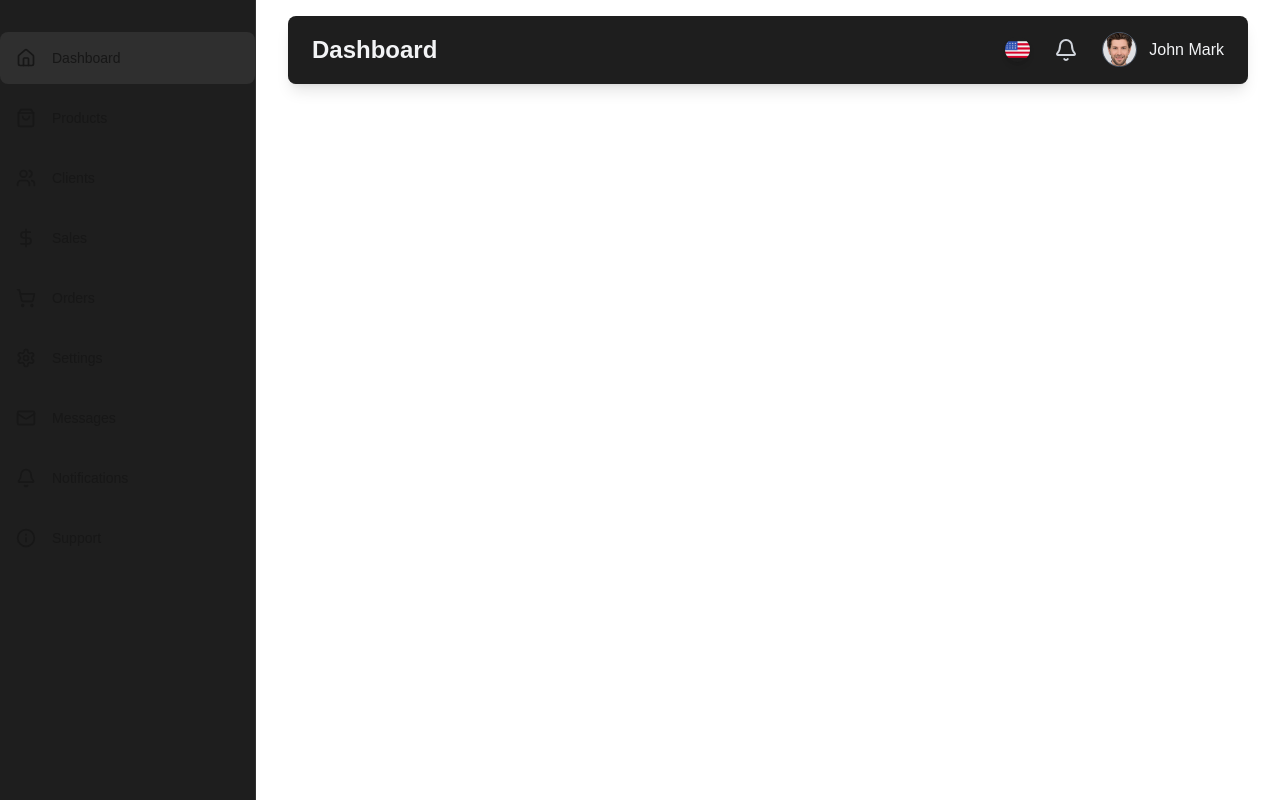
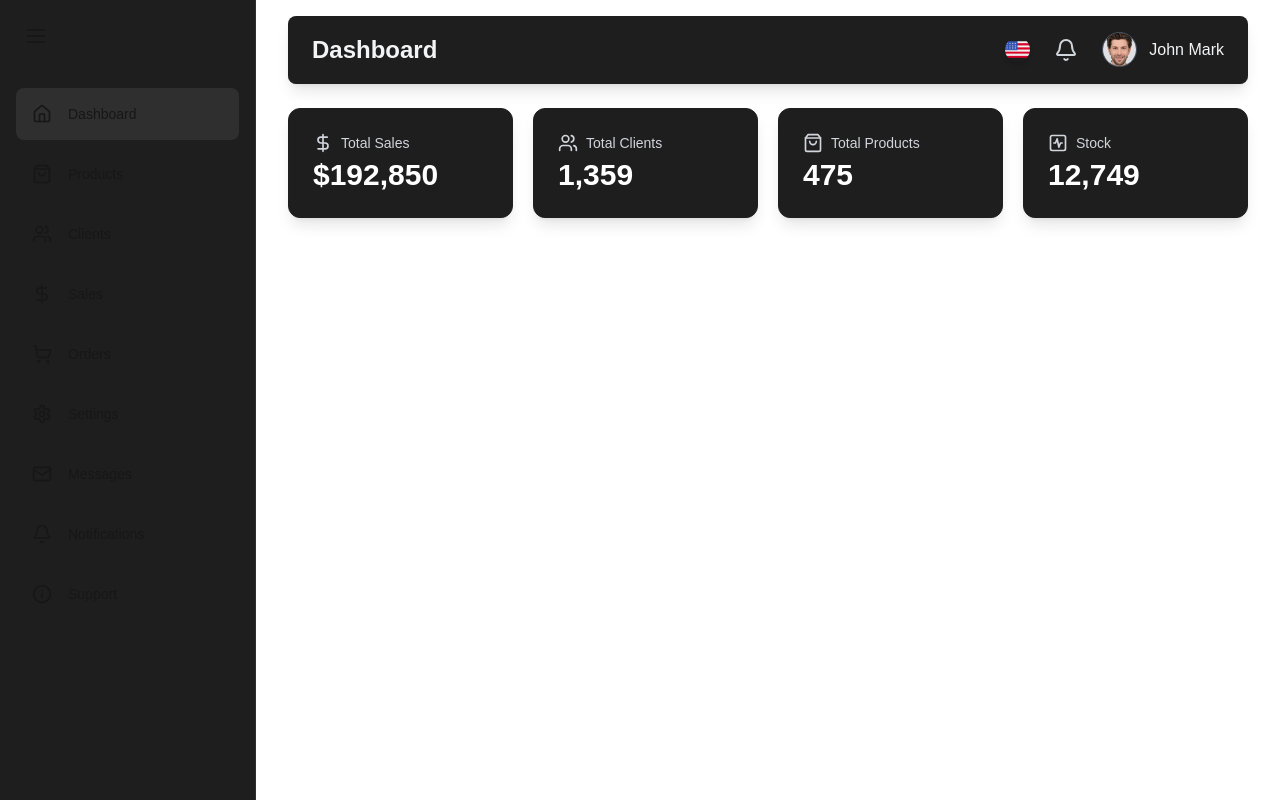
Before and after one commit to abdulbasit1993/Todoboard-Admin, a Next.js app: page / in a window 1280 px wide. Built offline with nearby package versions, Linux system fonts and the light colour scheme.

Commit message:
completed the sidebar design with toggle button, starting work on HomePage

```diff
--- /dev/null
+++ b/app/home/page.jsx
@@ -0,0 +1,28 @@
+"use client";
+
+import React from "react";
+import StatCard from "@/components/StatCard";
+import { DollarSign, ShoppingBag, SquareActivity, Users } from "lucide-react";
+import { motion } from "framer-motion";
+
+const HomePage = () => {
+  return (
+    <div className="flex-1 overflow-auto relative z-10">
+      <main className="max-w-7xl mx-auto py-4 px-4 lg:px-8">
+        <motion.div
+          className="grid grid-cols-1 gap-5 sm:grid-cols-2 lg:grid-cols-4 mb-8"
+          initial={{ opacity: 0, y: 20 }}
+          animate={{ opacity: 1, y: 0 }}
+          transition={{ duration: 1 }}
+        >
+          <StatCard name="Total Sales" icon={DollarSign} value="$192,850" />
+          <StatCard name="Total Clients" icon={Users} value="1,359" />
+          <StatCard name="Total Products" icon={ShoppingBag} value="475" />
+          <StatCard name="Stock" icon={SquareActivity} value="12,749" />
+        </motion.div>
+      </main>
+    </div>
+  );
+};
+
+export default HomePage;
--- a/app/page.js
+++ b/app/page.js
@@ -1,3 +1,5 @@
+import HomePage from "./home/page";
+
 export default function Home() {
-  return <div></div>;
+  return <HomePage />;
 }
--- a/components/Sidebar.jsx
+++ b/components/Sidebar.jsx
@@ -7,6 +7,7 @@ import {
   House,
   Info,
   Mail,
+  Menu,
   Settings,
   ShoppingBag,
   ShoppingCart,
@@ -29,12 +30,24 @@ const ICONS = {
 };
 
 const Sidebar = () => {
+  const [isSidebarOpen, setIsSidebarOpen] = useState(true);
   const [sidebarItems, setSidebarItems] = useState(appData?.sidebarItems);
   const pathname = usePathname();
 
   return (
-    <div className="relative z-10 transition-all duration-300 ease-in-out flex-shrink-0 w-64">
-      <div className="h-full bg-[#1e1e1e] backdrop-blur-md p- flex flex-col border-r border-[#2f2f2f]">
+    <div
+      className={`relative z-10 transition-all duration-300 ease-in-out flex-shrink-0 ${
+        isSidebarOpen ? "w-64" : "w-20"
+      }`}
+    >
+      <div className="h-full bg-[#1e1e1e] backdrop-blur-md p-4 flex flex-col border-r border-[#2f2f2f]">
+        <button
+          onClick={() => setIsSidebarOpen(!isSidebarOpen)}
+          className="p-2 rounded-full hover:bg-[#2f2f2f] transition-colors max-w-fit cursor-pointer"
+        >
+          <Menu size={24} />
+        </button>
+
         <nav className="mt-8 flex-grow">
           {sidebarItems?.map((item) => {
             const IconComponent = ICONS[item.icon];
@@ -47,7 +60,10 @@ const Sidebar = () => {
                   }`}
                 >
                   <IconComponent size={20} style={{ minWidth: "20px" }} />
-                  <span className="ml-4 whitespace-nowrap">{item.name}</span>
+
+                  {isSidebarOpen && (
+                    <span className="ml-4 whitespace-nowrap">{item.name}</span>
+                  )}
                 </div>
               </Link>
             );
--- /dev/null
+++ b/components/StatCard.jsx
@@ -0,0 +1,22 @@
+"use client";
+
+import React from "react";
+import { motion } from "framer-motion";
+const StatCard = ({ name, icon: Icon, value }) => {
+  return (
+    <motion.div
+      whileHover={{ y: -5 }}
+      className="bg-[#1e1e1e] backdrop-blur-md overflow-hidden shadow-lg rounded-xl border border-[#1f1f1f]"
+    >
+      <div className="px-4 py-5 sm:p-6">
+        <span className="flex items-center text-sm font-medium text-gray-300">
+          <Icon size={20} className="mr-2" />
+          {name}
+        </span>
+        <p className="mt-1 text-3xl font-semibold text-white">{value}</p>
+      </div>
+    </motion.div>
+  );
+};
+
+export default StatCard;
```
